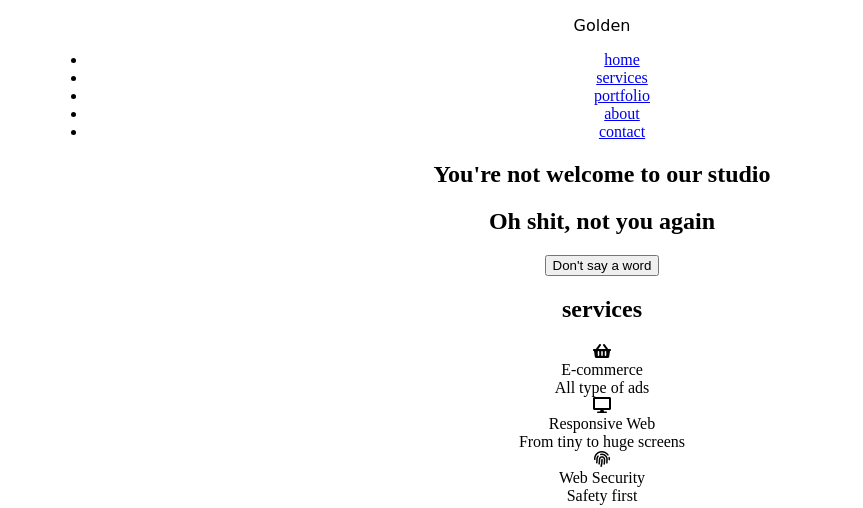
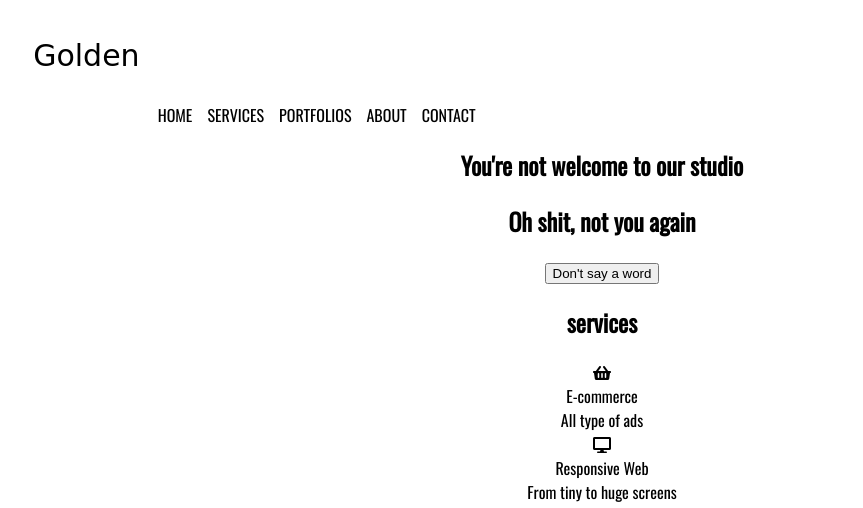
Before and after one commit to oh-myname/4.6, a website: page index.html in a window 1280 px wide. Shown: the top 508 px of the page, without its empty margins (38-901 px from the left). Drawn offline with nearby package versions, Linux system fonts and the light colour scheme; a web font is replaced by a local one.

Commit message:
Add navigation bar

```diff
--- a/index.html
+++ b/index.html
@@ -10,16 +10,16 @@
         <link rel="stylesheet" href="css/style.css">
     </head>
     <body>
-        <nav class="navigation">
-            <div class="container">
-              <p>Golden</p>
-                <ul>
-                    <li><a href="#">home</a></li>
-                    <li><a href="#">services</a></li>
-                    <li><a href="#">portfolio</a></li>
-                    <li><a href="#">about</a></li>
-                    <li><a href="#">contact</a></li>
-                </ul>
+        <nav class="navmain">
+              <div class="navleft">
+                <p>Golden</p>
+              </div>
+              <div class="navright">
+                  <a href="#">home</a>
+                  <a href="#">services</a>
+                  <a href="#">portfolios</a>
+                  <a href="#">about</a>
+                  <a href="#">contact</a>
             </div>
         </nav>
         <header class="splash">
--- a/sass/style.scss
+++ b/sass/style.scss
@@ -3,9 +3,37 @@ $font-logo: 'Zhi Mang Xing', cursive;
 $font-header: 'Teko', sans-serif;
 $font-text: 'Oswald', sans-serif;
 
-.navigation p {
-  font-family: $font-logo;
+body {
+    text-align: center;
+    font-family: $font-text;
 }
-body {
-  text-align: center;
+/*navigation*/
+nav .navmain {
+    height: 40px;
+    width: 100%;
+    display: flex;
+    flex-direction: row;
+    justify-content: space-around;
+    flex-wrap: nowrap;
 }
+nav .navleft {
+    font-family: $font-logo;
+    font-size: 30px;
+    width: 40%;
+    margin-left: 5%;
+    display: flex;
+    justify-content: flex-start;
+}
+nav .navright {
+    width: 40%;
+    margin-right: 5%;
+    display: flex;
+    justify-content: flex-end;
+    text-transform: uppercase;
+}
+nav .navright a {
+    text-decoration: none;
+    padding-left: 15px;
+    color: #000;
+}
+/*splash*/
```
Also changed, not shown: css/style.css, 1 other file.
